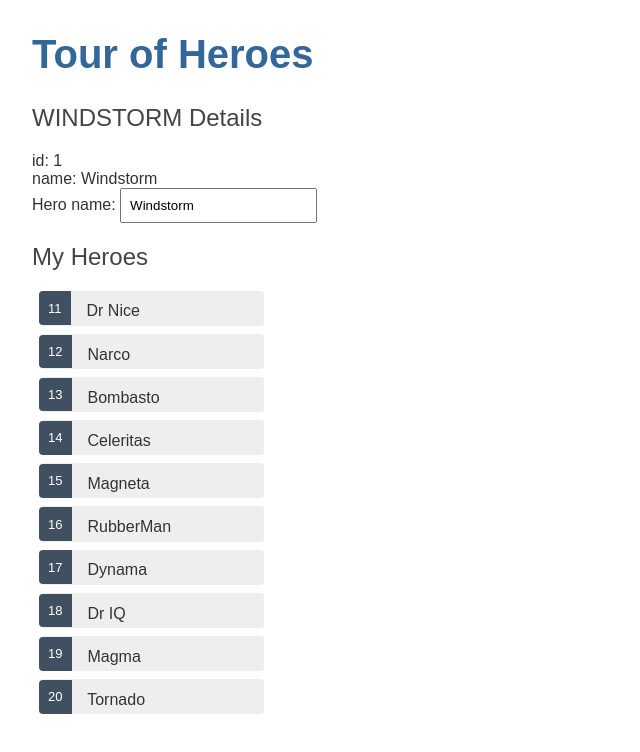
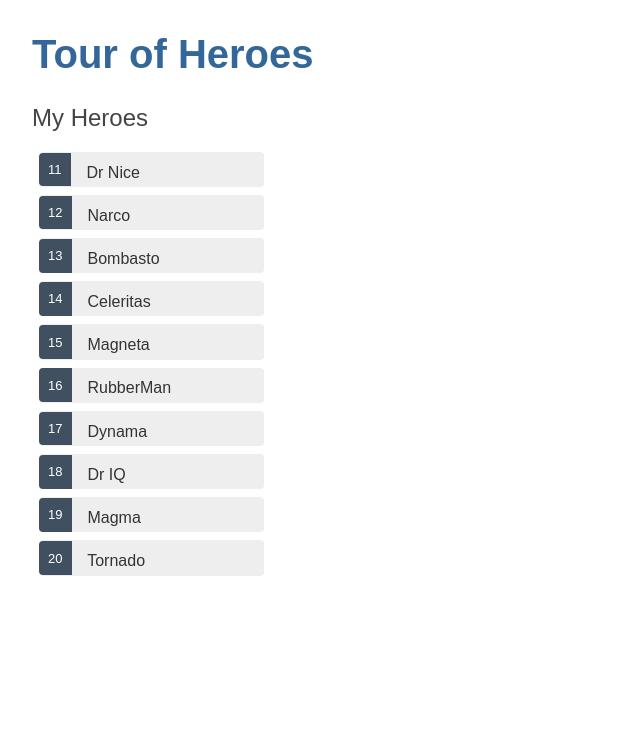
Before and after one commit to terra-namibia/try_tour_of_heroes, an Angular app: page / in a window 1280 px wide. Shown: the top 752 px of the page, without its empty margins (0-640 px from the left). Built offline with nearby package versions, Linux system fonts and the light colour scheme.

Commit message:
add onSelect and *ngIf

```diff
--- a/src/app/heroes/heroes.component.html
+++ b/src/app/heroes/heroes.component.html
@@ -1,13 +1,15 @@
-<h2>{{hero.name | uppercase}} Details</h2>
-<div><span>id: </span>{{hero.id}}</div>
-<div><span>name: </span>{{hero.name}}</div>
-<div>
-  <label for="name">Hero name: </label>
-  <input id="name" [(ngModel)]="hero.name" placeholder="name">
+<div *ngIf="selectedHero">
+  <h2>{{selectedHero.name | uppercase}} Details</h2>
+  <div><span>id: </span>{{selectedHero.id}}</div>
+  <div>
+    <label for="hero-name">Hero name: </label>
+    <input id="hero-name" [(ngModel)]="selectedHero.name" placeholder="name">
+  </div>
 </div>
+
 <h2>My Heroes</h2>
 <ul class="heroes">
-  <li *ngFor="let hero of heroes">
+  <li *ngFor="let hero of heroes" (click)="onSelect(hero)">
     <span class="badge">{{hero.id}}</span> {{hero.name}}
   </li>
 </ul>
--- a/src/app/heroes/heroes.component.ts
+++ b/src/app/heroes/heroes.component.ts
@@ -8,10 +8,14 @@
   styleUrls: ['./heroes.component.css']
 })
 export class HeroesComponent implements OnInit {
-  hero: Hero = {
-    id: 1,
-    name: 'Windstorm'
-  };
+  // hero: Hero = {
+  //   id: 1,
+  //   name: 'Windstorm'
+  // };
+  selectedHero?: Hero;
+  onSelect(hero: Hero): void {
+    this.selectedHero = hero;
+  }
   heroes = HEROES;
 
   constructor() { }
```
